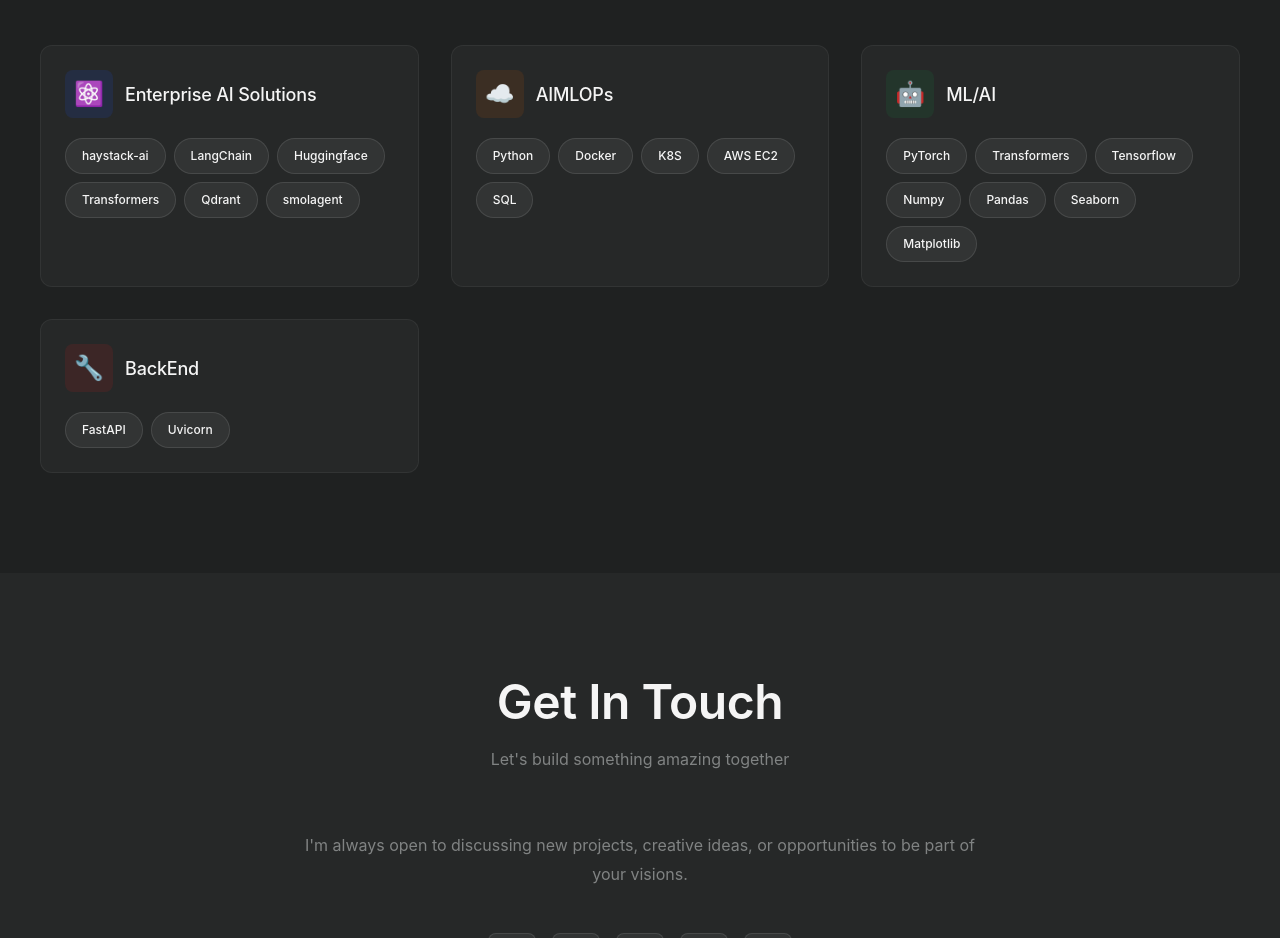
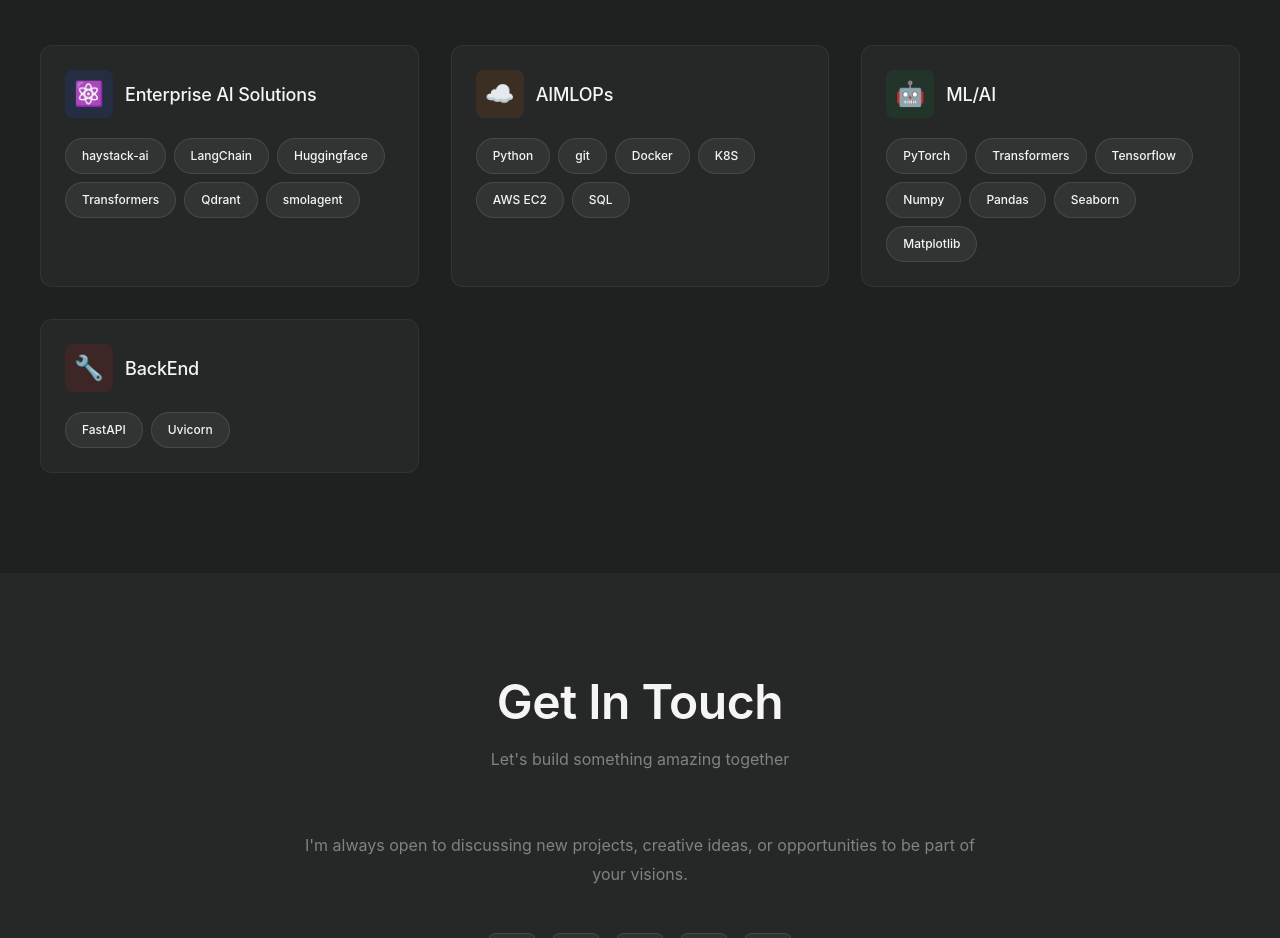
Before and after one commit to lichingngamba/lichingngamba.github.io, a plain HTML site: page index.html in a window 1280 px wide. Shown: the part 5100-6038 px from the top of the page. Drawn offline with Linux system fonts and the light colour scheme; a web font is replaced by a local one.

Commit message:
chore(Added new skills)

```diff
--- a/index.html
+++ b/index.html
@@ -302,6 +302,7 @@
                     </div>
                     <div class="skill-list">
                         <span class="skill-pill">Python</span>
+                        <span class="skill-pill">git</span>
                         <span class="skill-pill">Docker</span>
                         <span class="skill-pill">K8S</span>
                         <span class="skill-pill">AWS EC2</span>
```
